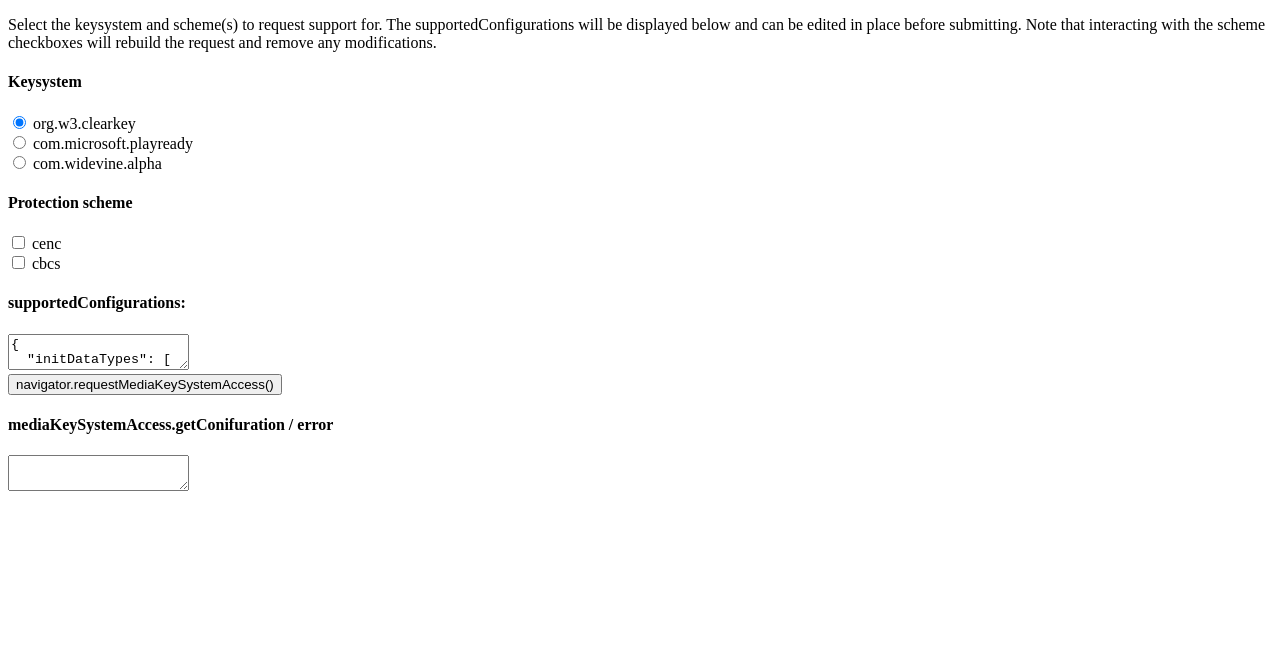
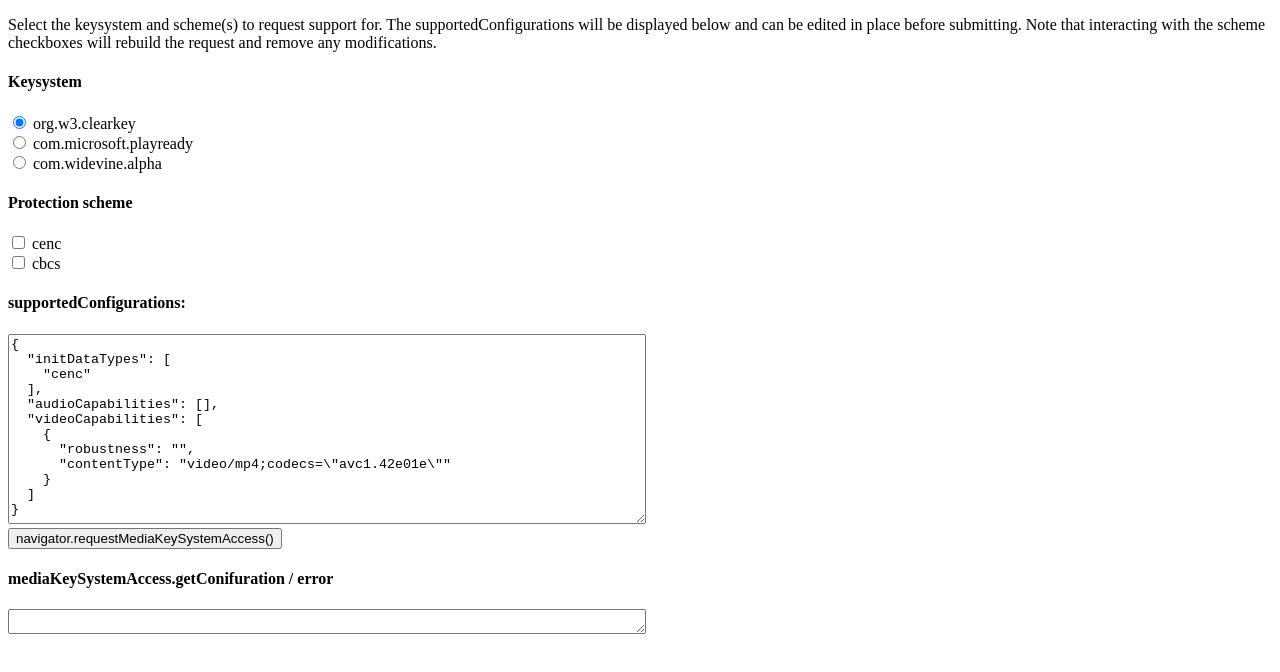
Before and after one commit to SingingTree/encrypted-media-encryption-scheme-testpage, a plain HTML site: page index.html in a window 1280 px wide. Drawn offline with Linux system fonts and the light colour scheme.

Commit message:
Have text areas resize when their content changes.

```diff
--- a/index.html
+++ b/index.html
@@ -2,6 +2,11 @@
 <html>
   <head>
     <meta charset="UTF-8">
+    <style>
+      textarea {
+        width: 50%;
+      }
+    </style>
     <title>encrypted-media-encryption-scheme Test Page</title>
     <script type="text/javascript" src="script.js"></script>
   </head>
--- a/script.js
+++ b/script.js
@@ -10,8 +10,18 @@ function setupPage() { // eslint-disable-line no-unused-vars
   let supportedConfigurationsText =
       document.getElementById("supportedConfigurations");
 
+  // Response/error text area
+  let responseText = document.getElementById("response");
+
+  // Used to grow text areas so users don't have to manually resize
+  function growTextArea(textArea) {
+    textArea.style.height = "5px"; // Make sure the area shrinks if needed.
+    textArea.style.height = textArea.scrollHeight + "px"; // Grow as needed.
+  }
+
   /**
-  * Builds the
+  * Builds the supported configurations JSON and populates the
+  * supportedConfigurationsText text area with it.
   */
   function buildSupportedConfigurations() {
     // Hardcode robustness and contentType as these aren't what we're testing.
@@ -50,6 +60,7 @@ function setupPage() { // eslint-disable-line no-unused-vars
 
     supportedConfigurationsText.value =
       JSON.stringify(mediaKeySystemConfig, null, 2);
+    growTextArea(supportedConfigurationsText);
   }
 
   async function submitRequest() {
@@ -63,7 +74,6 @@ function setupPage() { // eslint-disable-line no-unused-vars
                     widevine.checked ? "com.widevine.alpha" :
                     null;
 
-    let responseText = document.getElementById("response");
     let mediaKeySystemConfig =
       JSON.parse(supportedConfigurationsText.value);
 
@@ -75,6 +85,7 @@ function setupPage() { // eslint-disable-line no-unused-vars
       } catch (e) {
         responseText.value = e;
       }
+      growTextArea(responseText);
   }
 
   cenc.onclick = buildSupportedConfigurations;
@@ -82,4 +93,5 @@ function setupPage() { // eslint-disable-line no-unused-vars
 
   document.getElementById("requestAccess").onclick = submitRequest;
   buildSupportedConfigurations();
+  growTextArea(responseText);
 }
```
